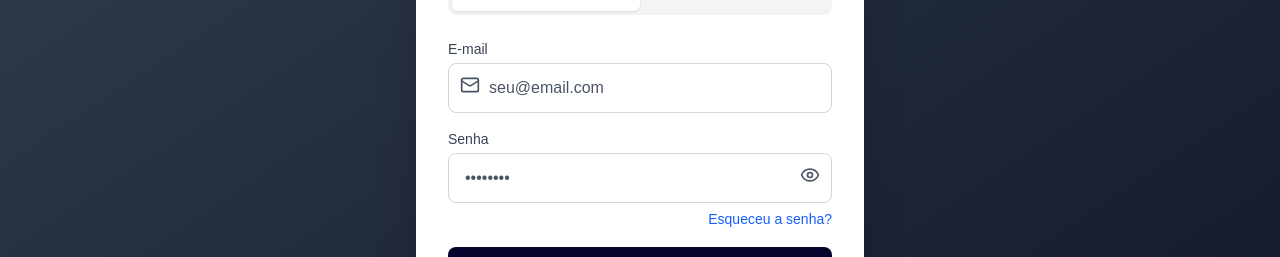
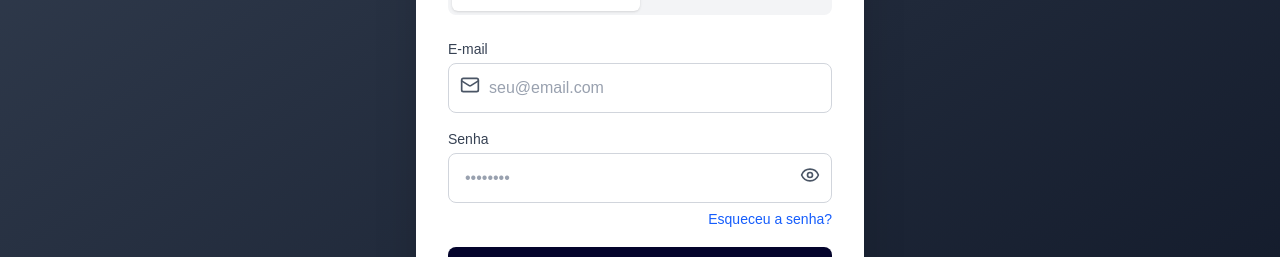
Before and after one commit to devmxs-code/deliveryhub-app, a Next.js app: page / in a window 1280 px wide. Shown: the part 365-622 px from the top of the page. Built offline with nearby package versions, Linux system fonts and the light colour scheme.

Commit message:
style: update input placeholder color and header backgrounds

```diff
--- a/src/app/page.tsx
+++ b/src/app/page.tsx
@@ -650,7 +650,7 @@
                       type="email"
                       value={loginData.email}
                       onChange={(e) => setLoginData({...loginData, email: e.target.value})}
-                      className="w-full pl-10 pr-4 py-3 border border-gray-300 rounded-lg focus:ring-2 focus:ring-blue-500 focus:border-transparent text-gray-900 placeholder-gray-600"
+                      className="w-full pl-10 pr-4 py-3 border border-gray-300 rounded-lg focus:ring-2 focus:ring-blue-500 focus:border-transparent text-gray-900 placeholder-gray-400"
                       placeholder="seu@email.com"
                       required
                     />
@@ -671,7 +671,7 @@
                       type={showPassword ? 'text' : 'password'}
                       value={loginData.password}
                       onChange={(e) => setLoginData({...loginData, password: e.target.value})}
-                      className="w-full pl-4 pr-10 py-3 border border-gray-300 rounded-lg focus:ring-2 focus:ring-blue-500 focus:border-transparent text-gray-900 placeholder-gray-600"
+                      className="w-full pl-4 pr-10 py-3 border border-gray-300 rounded-lg focus:ring-2 focus:ring-blue-500 focus:border-transparent text-gray-900 placeholder-gray-400"
                       placeholder="••••••••"
                       required
                     />
@@ -847,10 +847,7 @@
   const renderHome = () => (
     <div className="space-y-6">
       {/* Header com saudação */}
-      <div className="bg-gradient-to-r from-blue-500 to-blue-400 text-white p-6 rounded-2xl relative overflow-hidden">
-
-
-
+      <div className="text-white p-6 rounded-2xl relative overflow-hidden" style={{backgroundColor: '#04042c'}}>
         <div className="relative z-10">
           <div className="flex items-center justify-between">
             <div>
@@ -1394,8 +1391,7 @@
 
   const renderRewards = () => (
     <div className="space-y-4">
-      <div className="bg-gradient-to-r from-purple-500 to-pink-500 text-white p-6 rounded-2xl relative overflow-hidden">
-
+      <div className="text-white p-6 rounded-2xl relative overflow-hidden" style={{backgroundColor: '#04042c'}}>
         <div className="relative z-10">
           <div className="flex items-center justify-between">
             <div>
@@ -1579,8 +1575,7 @@
   const renderProfile = () => (
     <div className="space-y-6">
       {/* Header do perfil */}
-      <div className="bg-gradient-to-r from-blue-300 to-blue-400 text-white p-6 rounded-2xl relative overflow-hidden">
-
+      <div className="text-white p-6 rounded-2xl relative overflow-hidden" style={{backgroundColor: '#04042c'}}>
         <div className="relative z-10">
           <div className="flex items-center space-x-4">
             <div className="bg-white bg-opacity-20 p-3 rounded-full">
```
